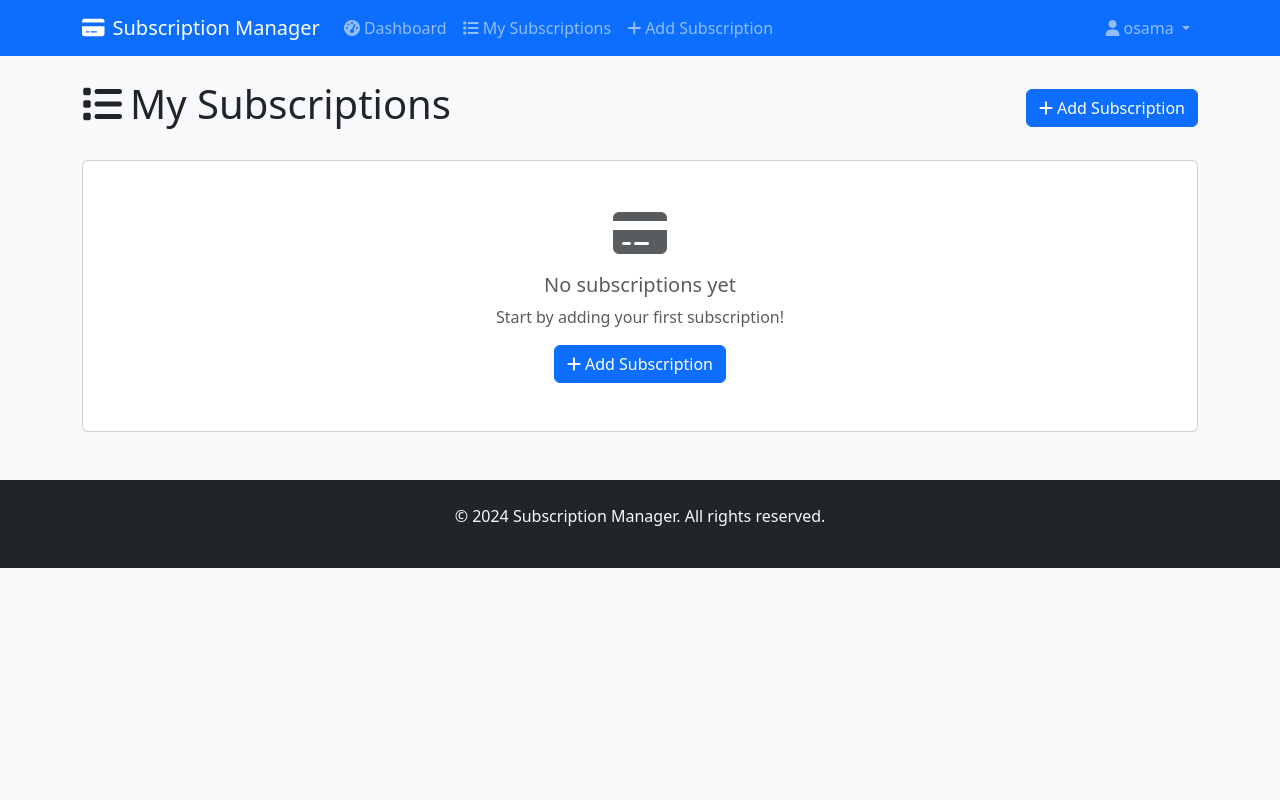
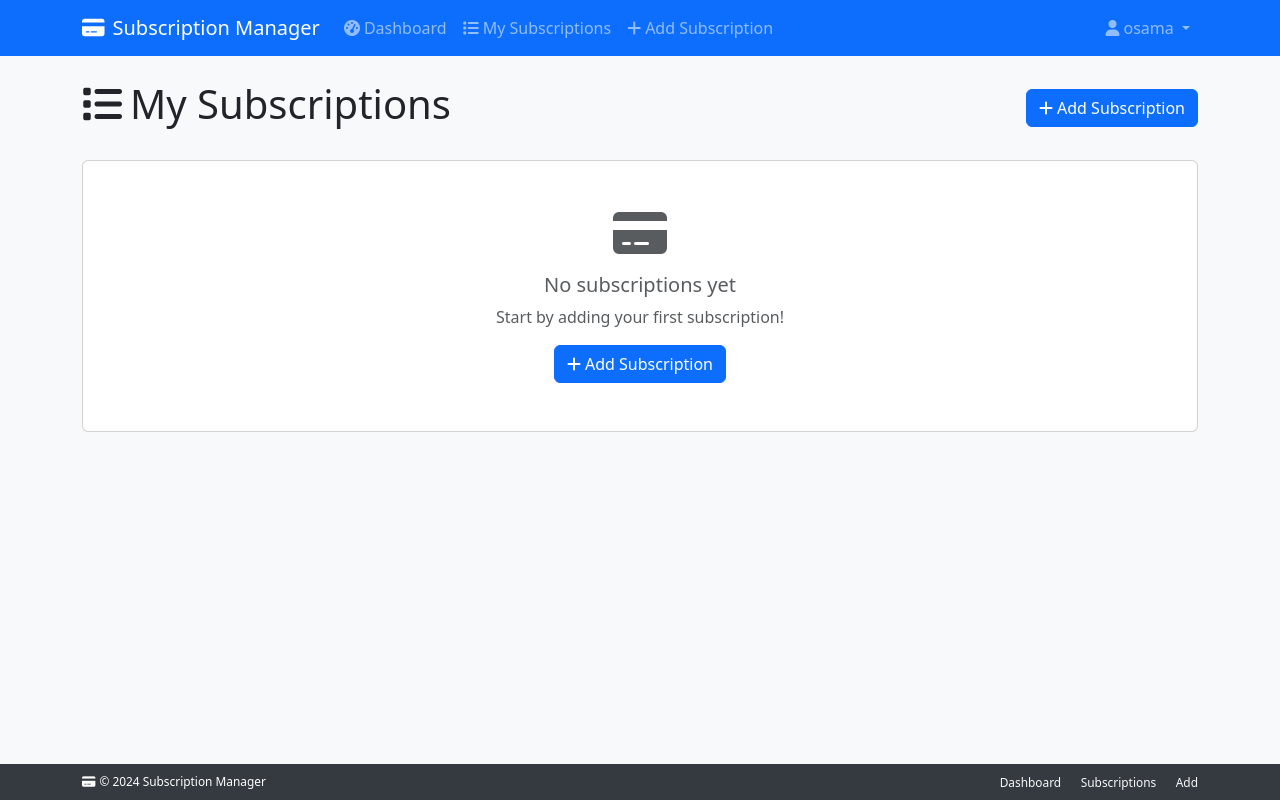
Before and after one commit to Osama-A-Abbas/subscriptions-system, a Django app: page /subscriptions/ in a window 1280 px wide. Run offline with Django 4.2, Linux system fonts and the light colour scheme; a user stored in the database is signed in; data comes from the database, SQL or seed files in the repository.

Commit message:
FIX: Fixed The footer and made it responbive

```diff
--- a/subscriptions_management_project/subscriptions/templates/subscriptions/subscription_list.html
+++ b/subscriptions_management_project/subscriptions/templates/subscriptions/subscription_list.html
@@ -26,7 +26,9 @@
                                     <th>Name</th>
                                     <th>Cost</th>
                                     <th>Billing Cycle</th>
+                                    <th>Starting Date</th>
                                     <th>Next Renewal</th>
+                                    <th>Auto Renewal</th>
                                     <th>Category</th>
                                     <th>Actions</th>
                                 </tr>
@@ -47,7 +49,13 @@
                                             {{ subscription.billing_cycle|title }}
                                         </span>
                                     </td>
+                                    <td>{{ subscription.start_date|date:"M d, Y" }}</td>
                                     <td>{{ subscription.renewal_date|date:"M d, Y" }}</td>
+                                    <td>
+                                        <span class="badge bg-{% if subscription.auto_renewal %}success{% else %}danger{% endif %}">
+                                            {{ subscription.auto_renewal|yesno:"Enabled,Disabled" }}
+                                        </span>
+                                    </td>
                                     <td>{{ subscription.category.name|default:"No Category" }}</td>
                                     <td>
                                         <a href="{% url 'subscription_detail' subscription.pk %}" class="btn btn-sm btn-outline-primary">
--- a/subscriptions_management_project/subscriptions_management_project/templates/base.html
+++ b/subscriptions_management_project/subscriptions_management_project/templates/base.html
@@ -1,14 +1,82 @@
 <!DOCTYPE html>
 <html lang="en">
   <head>
-    <meta charset="UTF-8">
-    <meta name="viewport" content="width=device-width, initial-scale=1.0">
+    <meta charset="UTF-8" />
+    <meta name="viewport" content="width=device-width, initial-scale=1.0" />
     <title>{% block title %}Subscription Manager{% endblock %}</title>
 
     <!-- Bootstrap CSS -->
-    <link href="https://cdn.jsdelivr.net/npm/bootstrap@5.3.0/dist/css/bootstrap.min.css" rel="stylesheet">
+    <link
+      href="https://cdn.jsdelivr.net/npm/bootstrap@5.3.0/dist/css/bootstrap.min.css"
+      rel="stylesheet"
+    />
     <!-- Font Awesome for icons -->
-    <link href="https://cdnjs.cloudflare.com/ajax/libs/font-awesome/6.0.0/css/all.min.css" rel="stylesheet">
+    <link
+      href="https://cdnjs.cloudflare.com/ajax/libs/font-awesome/6.0.0/css/all.min.css"
+      rel="stylesheet"
+    />
+
+    <style>
+      /* Sticky Footer CSS */
+      html,
+      body {
+        height: 100%;
+      }
+
+      body {
+        display: flex;
+        flex-direction: column;
+      }
+
+      .main-content {
+        flex: 1;
+        display: flex;
+        flex-direction: column;
+      }
+
+      .content-wrapper {
+        flex: 1;
+      }
+
+      /* Footer styles */
+      .footer {
+        background-color: #343a40;
+        color: white;
+        padding: 8px 0;
+        margin-top: auto;
+        font-size: 0.85rem;
+      }
+
+      /* Responsive adjustments */
+      @media (max-width: 768px) {
+        .footer {
+          padding: 6px 0;
+        }
+
+        .footer .container {
+          text-align: center;
+        }
+
+        .footer .row > div {
+          margin-bottom: 4px;
+        }
+      }
+
+      @media (max-width: 576px) {
+        .footer {
+          padding: 4px 0;
+        }
+
+        .footer h6 {
+          font-size: 0.8rem;
+        }
+
+        .footer p,
+        .footer a {
+          font-size: 0.75rem;
+        }
+      }
+    </style>
 
     {% block extra_css %}{% endblock %}
   </head>
@@ -20,7 +88,12 @@
           <i class="fas fa-credit-card me-2"></i>Subscription Manager
         </a>
 
-            <button class="navbar-toggler" type="button" data-bs-toggle="collapse" data-bs-target="#navbarNav">
+        <button
+          class="navbar-toggler"
+          type="button"
+          data-bs-toggle="collapse"
+          data-bs-target="#navbarNav"
+        >
           <span class="navbar-toggler-icon"></span>
         </button>
 
@@ -48,13 +121,25 @@
           <ul class="navbar-nav">
             {% if user.is_authenticated %}
             <li class="nav-item dropdown">
-                            <a class="nav-link dropdown-toggle" href="#" id="navbarDropdown" role="button" data-bs-toggle="dropdown">
+              <a
+                class="nav-link dropdown-toggle"
+                href="#"
+                id="navbarDropdown"
+                role="button"
+                data-bs-toggle="dropdown"
+              >
                 <i class="fas fa-user me-1"></i>{{ user.username }}
               </a>
               <ul class="dropdown-menu">
-                                <li><a class="dropdown-item" href="{% url 'profile' %}">Profile</a></li>
-                                <li><hr class="dropdown-divider"></li>
-                                <li><a class="dropdown-item" href="{% url 'logout' %}">Logout</a></li>
+                <li>
+                  <a class="dropdown-item" href="{% url 'profile' %}"
+                    >Profile</a
+                  >
+                </li>
+                <li><hr class="dropdown-divider" /></li>
+                <li>
+                  <a class="dropdown-item" href="{% url 'logout' %}">Logout</a>
+                </li>
               </ul>
             </li>
             {% else %}
@@ -70,29 +155,65 @@
       </div>
     </nav>
 
+    <!-- Main Content -->
+    <div class="main-content">
+      <div class="content-wrapper">
         <!-- Messages -->
         {% if messages %}
         <div class="container mt-3">
           {% for message in messages %}
-                <div class="alert alert-{{ message.tags }} alert-dismissible fade show" role="alert">
+          <div
+            class="alert alert-{{ message.tags }} alert-dismissible fade show"
+            role="alert"
+          >
             {{ message }}
-                    <button type="button" class="btn-close" data-bs-dismiss="alert"></button>
+            <button
+              type="button"
+              class="btn-close"
+              data-bs-dismiss="alert"
+            ></button>
           </div>
           {% endfor %}
         </div>
         {% endif %}
 
-    <!-- Main Content -->
-    <main class="container mt-4">
+        <!-- Page Content -->
+        <main class="container mt-4 mb-5">
           {% block content %}{% endblock %}
         </main>
+      </div>
 
       <!-- Footer -->
-    <footer class="bg-dark text-light mt-5 py-4">
-        <div class="container text-center">
-            <p>&copy; 2024 Subscription Manager. All rights reserved.</p>
+      <footer class="footer">
+        <div class="container">
+          <div class="row align-items-center">
+            <div class="col-md-6">
+              <p class="mb-0 small">
+                <i class="fas fa-credit-card me-1"></i>&copy; 2024 Subscription
+                Manager
+              </p>
+            </div>
+            <div class="col-md-6 text-md-end">
+              <a
+                href="{% url 'dashboard' %}"
+                class="text-light text-decoration-none me-3 small"
+                >Dashboard</a
+              >
+              <a
+                href="{% url 'subscription_list' %}"
+                class="text-light text-decoration-none me-3 small"
+                >Subscriptions</a
+              >
+              <a
+                href="{% url 'add_subscription' %}"
+                class="text-light text-decoration-none small"
+                >Add</a
+              >
+            </div>
+          </div>
         </div>
       </footer>
+    </div>
 
     <!-- Bootstrap JS -->
     <script src="https://cdn.jsdelivr.net/npm/bootstrap@5.3.0/dist/js/bootstrap.bundle.min.js"></script>
```
Also changed, not shown: subscriptions_management_project/subscriptions_management_project/templates/dashboard.html (+12 -13 lines). Lines whose indentation alone changed are shown as unchanged.
